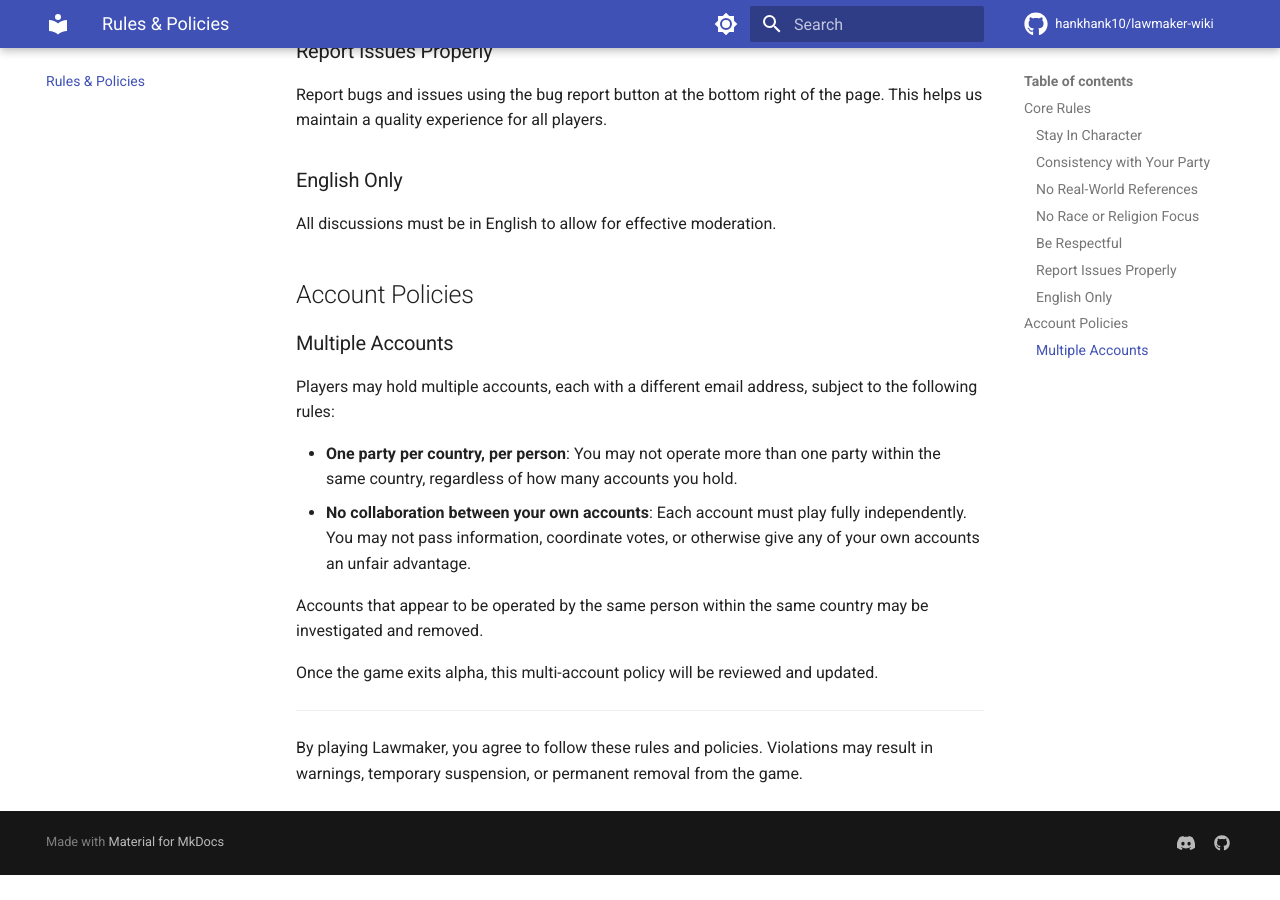
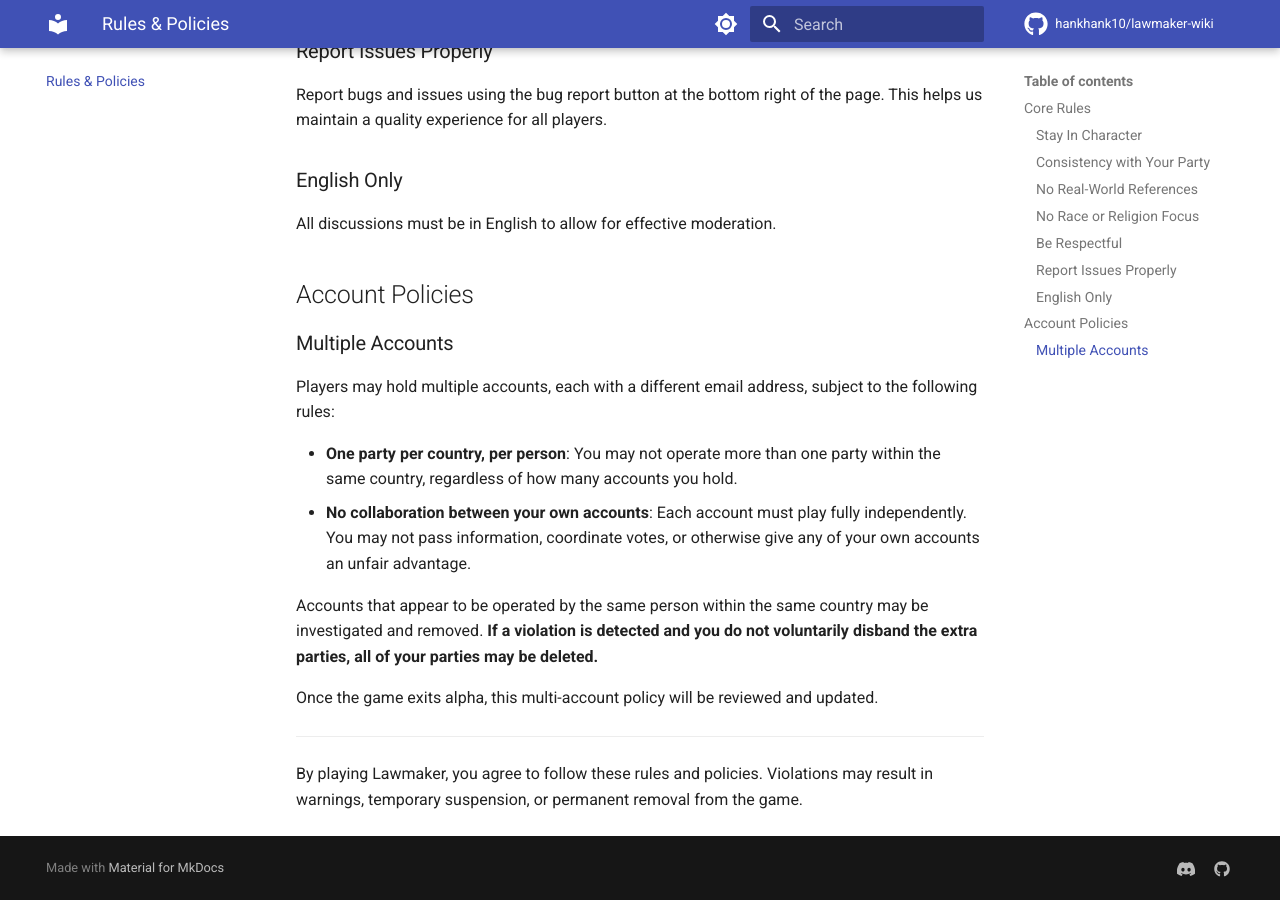
Before and after one commit to hankhank10/lawmaker-wiki, an MkDocs documentation site: the page built from docs/rules.md, in a window 1280 px wide and 900 px high, scrolled down 980 px. Built offline with MkDocs 1.6.1 and Material for MkDocs 9.7.7, drawn with Linux system fonts in a browser that asks for light colours; comment, search, counter and statistics services are not loaded; before the commit the page ends 1855 px from its top, so only the background shows below that.

Commit message:
📝 Sync from private repo
Auto-synced from hankhank10/lawmaker/game-manual

```diff
--- a/docs/rules.md
+++ b/docs/rules.md
@@ -41,7 +41,7 @@ Players may hold multiple accounts, each with a different email address, subject
 - **One party per country, per person**: You may not operate more than one party within the same country, regardless of how many accounts you hold.
 - **No collaboration between your own accounts**: Each account must play fully independently. You may not pass information, coordinate votes, or otherwise give any of your own accounts an unfair advantage.
 
-Accounts that appear to be operated by the same person within the same country may be investigated and removed.
+Accounts that appear to be operated by the same person within the same country may be investigated and removed. **If a violation is detected and you do not voluntarily disband the extra parties, all of your parties may be deleted.**
 
 Once the game exits alpha, this multi-account policy will be reviewed and updated.
 
```
